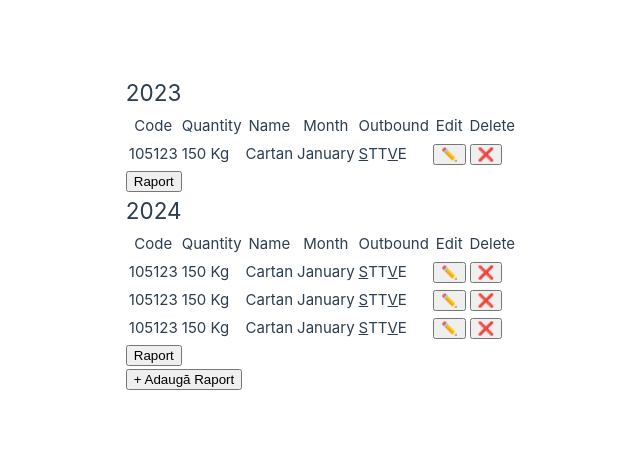
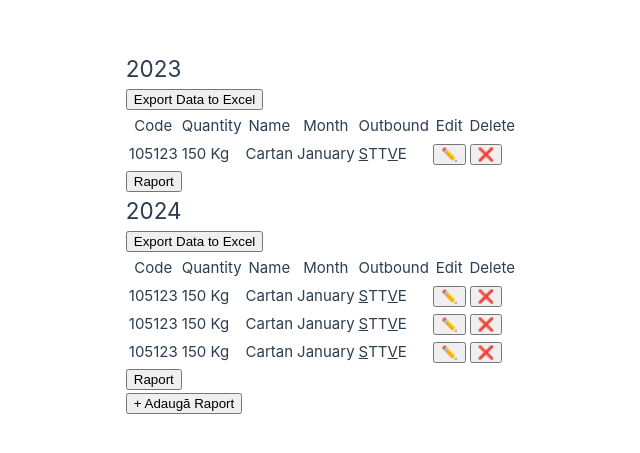
Before and after one commit to alexbogdanradu/evdes, a Vue app in the folder evdes_app/: page / in a window 1280 px wide. Shown: the part 167-620 px from the top of the page, without its empty margins (122-762 px from the left). Built offline with nearby package versions, Linux system fonts and the light colour scheme.

Commit message:
Excel export POC

```diff
--- a/evdes_app/package.json
+++ b/evdes_app/package.json
@@ -9,8 +9,10 @@
     "preview": "vite preview"
   },
   "dependencies": {
+    "file-saver": "^2.0.5",
     "vue": "^3.4.29",
-    "vue-router": "^4.3.3"
+    "vue-router": "^4.3.3",
+    "xlsx": "^0.18.5"
   },
   "devDependencies": {
     "@vitejs/plugin-vue": "^5.0.5",
--- a/evdes_app/src/components/TableComponent.vue
+++ b/evdes_app/src/components/TableComponent.vue
@@ -2,6 +2,7 @@
   <div class="custom-table">
     <div v-for="(items, year) in groupedByYear" :key="year" class="year-section">
       <h2>{{ year }}</h2>
+      <button @click="exportToExcel">Export Data to Excel</button>
 
       <table>
         <thead>
@@ -44,6 +45,8 @@
 
 <script>
 import AddWasteForm from './AddWasteForm.vue';
+import * as XLSX from 'xlsx';
+import { saveAs } from 'file-saver';
 
 export default {
   components: {
@@ -135,6 +138,23 @@ export default {
     }
   },
   methods: {
+    exportToExcel() {
+      // 1. Convert JSON data to a worksheet
+      const worksheet = XLSX.utils.json_to_sheet(this.wasteList);
+
+      // 2. Create a new workbook and add the worksheet
+      const workbook = XLSX.utils.book_new();
+      XLSX.utils.book_append_sheet(workbook, worksheet, 'Sheet1');
+
+      // 3. Generate Excel file and save it
+      const excelBuffer = XLSX.write(workbook, { bookType: 'xlsx', type: 'array' });
+
+      // 4. Create Blob from the Excel buffer
+      const blob = new Blob([excelBuffer], { type: 'application/vnd.openxmlformats-officedocument.spreadsheetml.sheet' });
+
+      // 5. Trigger the download using FileSaver
+      saveAs(blob, 'data-export.xlsx');
+    },
     addItemHandler(newItem) {
       if (this.currentYear) {
         this.wasteList[this.currentYear].push(newItem);
```
